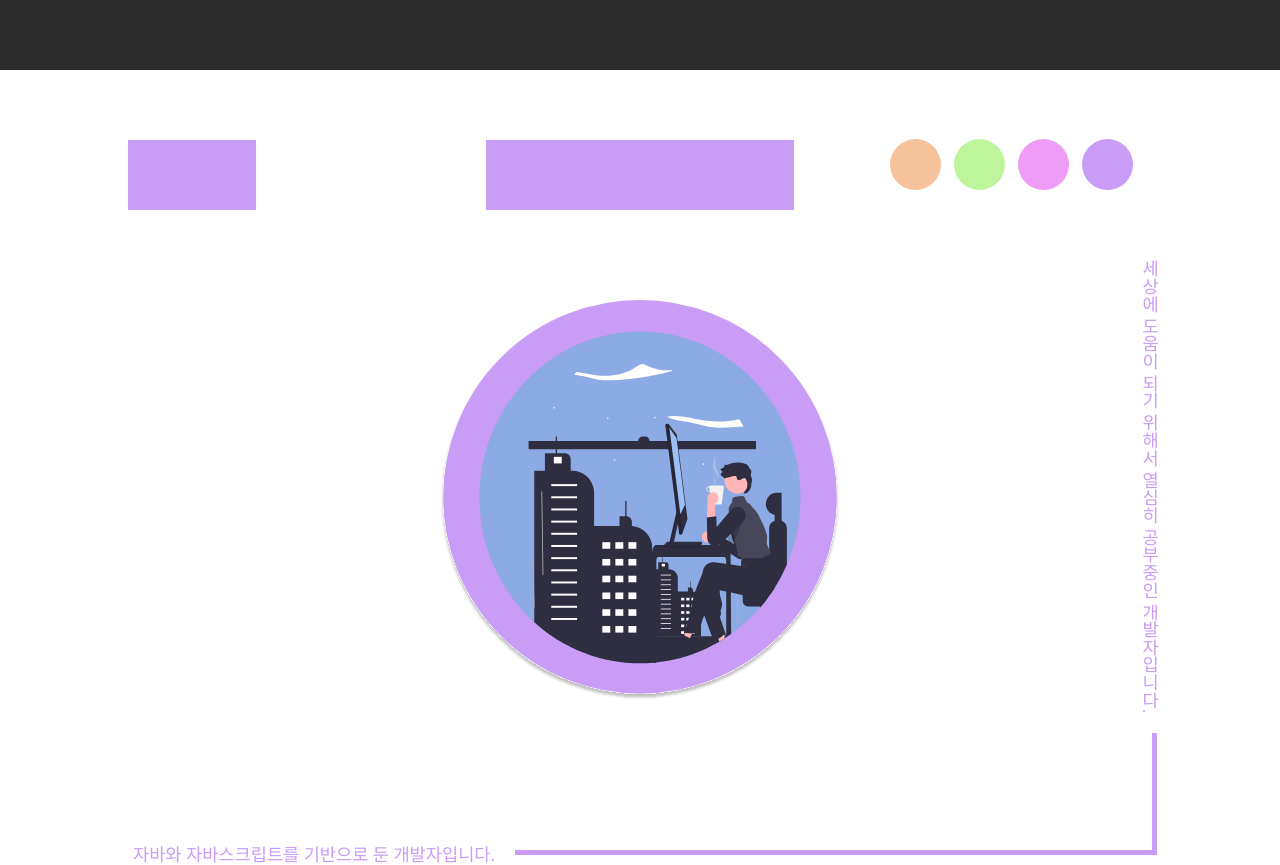
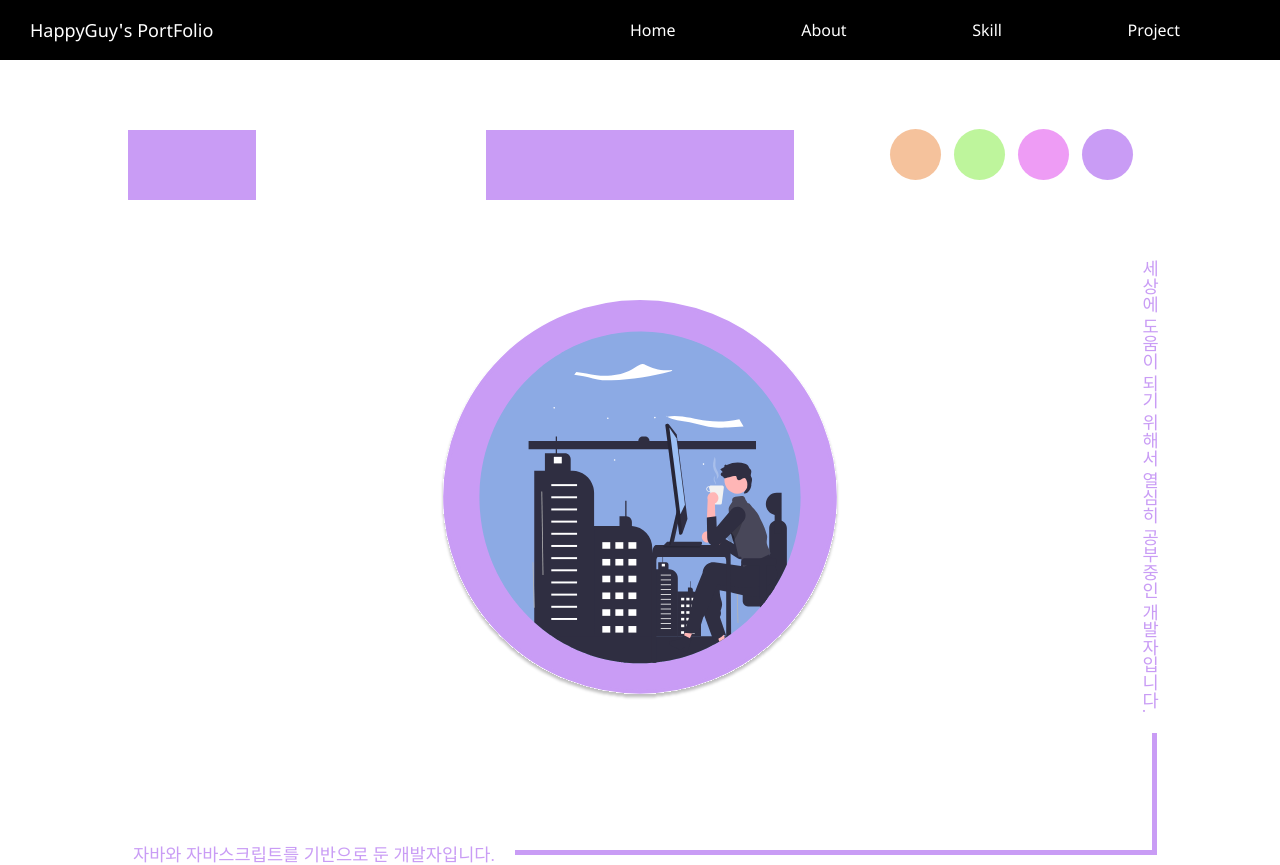
Before and after one commit to Ahnyeongjun/Portfolio_basic, a React app: page / in a window 1280 px wide. Shown: the top 865 px of the page. Built offline with nearby package versions, Linux system fonts and the light colour scheme; a web font is replaced by a local one.

Commit message:
[ADD] header

```diff
--- /dev/null
+++ b/src/component/Portfolio/HambugerMenu/HamburgerMenu.tsx
@@ -0,0 +1,64 @@
+import React, { useState } from 'react';
+
+import * as S from './styles';
+
+const HamburgerMenu = (props: any) => {
+    const [isOpen, SetIsOpen] = useState(false);
+
+    const UpdateIsOpen = () => {
+        SetIsOpen(!isOpen);
+    };
+    const onClickforHome = () => {
+        window.scrollTo({
+            top: 0,
+        });
+    };
+    const onClickforAbout = () => {
+        window.scrollTo({
+            top: 900,
+        });
+    };
+    const onClickforSkill = () => {
+        window.scrollTo({
+            top: 1900,
+        });
+    };
+    const onClickforProject = () => {
+        window.scrollTo({
+            top: 3100,
+        });
+    };
+    return (
+        <>
+            <S.HambugerWrapper onClick={UpdateIsOpen}>
+                {isOpen == true ? (
+                    <S.OpenWrapper>
+                        <S.Habuger_line className="active"></S.Habuger_line>
+                        <S.Menu scroll={props.scrollPosition} className="active">
+                            <S.Menu_list>
+                                <S.Menu_Item>
+                                    <S.Category_a onClick={onClickforHome}> Home</S.Category_a>
+                                </S.Menu_Item>
+                                <S.Menu_Item>
+                                    <S.Category_a onClick={onClickforAbout}> About</S.Category_a>
+                                </S.Menu_Item>
+                                <S.Menu_Item>
+                                    <S.Category_a onClick={onClickforSkill}> Skill</S.Category_a>
+                                </S.Menu_Item>{' '}
+                                <S.Menu_Item>
+                                    <S.Category_a onClick={onClickforProject}> Project</S.Category_a>
+                                </S.Menu_Item>
+                            </S.Menu_list>
+                        </S.Menu>
+                    </S.OpenWrapper>
+                ) : (
+                    <S.CloseWrapper>
+                        <S.Habuger_line></S.Habuger_line>
+                    </S.CloseWrapper>
+                )}
+            </S.HambugerWrapper>
+        </>
+    );
+};
+
+export default HamburgerMenu;
--- /dev/null
+++ b/src/component/Portfolio/HambugerMenu/styles.ts
@@ -0,0 +1,113 @@
+import styled from 'styled-components';
+
+export const HambugerWrapper = styled.div`
+    margin-top: 6px;
+    width: 50px;
+    height: 40px;
+    background: transparent;
+    display: none;
+    @media only screen and (max-width: 800px) {
+        display: flex;
+    }
+`;
+
+export const OpenWrapper = styled.div`
+    /* padding: 10px; */
+    display: inline-block;
+    cursor: pointer;
+    background-color: transparent;
+    border: 0;
+    margin: 0;
+    float: right;
+    position: relative;
+    z-index: 100;
+`;
+
+export const CloseWrapper = styled.div`
+    padding: 10px;
+    display: inline-block;
+    cursor: pointer;
+    background-color: transparent;
+    border: 0;
+    margin: 0;
+    float: right;
+    position: relative;
+    z-index: 100;
+    width: 20px;
+    height: 24px;
+`;
+
+export const Habuger_line = styled.div`
+    &,
+    ::before,
+    ::after {
+        display: inline-block;
+        cursor: pointer;
+        background-color: transparent;
+        border: 0;
+        margin: 0;
+        float: right;
+        z-index: 100;
+        width: 30px;
+        height: 3px;
+        background-color: white;
+        position: absolute;
+        left: 0;
+        content: '';
+        transition: background-color 0.1s 0.2s ease-in-out;
+    }
+    top: 50%;
+
+    position: relative;
+    ::before {
+        top: -10px;
+    }
+    ::after {
+        top: 10px;
+    }
+    &.active {
+        background-color: transparent;
+        ::before {
+            transform: translateY(10px) rotate(45deg);
+            transition: translateY(10px) rotate(45deg) 1s 2s ease-in-out;
+        }
+        ::after {
+            transform: translateY(-10px) rotate(-45deg);
+            transition: transform 1s 2s ease-in-out;
+        }
+    }
+`;
+
+export const Menu = styled.div<{ scroll: number }>`
+    color: white;
+    margin-top: 35px;
+    height: 230px;
+    width: 100vw;
+    background-color: ${(props) => (props.scroll < 20 ? '#1c1b37' : 'black')};
+    position: absolute;
+    top: 0;
+    right: -10;
+    transform: translateY(-200px);
+    &.active {
+        transform: translateY(0);
+        right: -50;
+    }
+`;
+
+export const Menu_list = styled.div`
+    list-style: none;
+    margin-top: 40px;
+    margin: 20px;
+`;
+export const Menu_Item = styled.div`
+    padding: 10px 0;
+    border-bottom: solid 1px gray;
+`;
+
+export const Category_a = styled.a`
+    color: white;
+    text-decoration: none;
+    :hover {
+        color: gray;
+    }
+`;
--- /dev/null
+++ b/src/component/Portfolio/header/HeaderContainer.tsx
@@ -0,0 +1,50 @@
+import React, { useEffect, useState } from 'react';
+import * as S from './styles';
+
+import HamburgerMenu from '../HambugerMenu/HamburgerMenu';
+
+const HeaderContainer = (props: any) => {
+    const onClickforHome = () => {
+        window.scrollTo({
+            top: 0,
+        });
+    };
+    const onClickforAbout = () => {
+        window.scrollTo({
+            top: 900,
+        });
+    };
+    const onClickforSkill = () => {
+        window.scrollTo({
+            top: 1900,
+        });
+    };
+    const onClickforProject = () => {
+        window.scrollTo({
+            top: 3100,
+        });
+    };
+    return (
+        <>
+            <S.Header>
+                <S.Blog_Link>HappyGuy's PortFolio</S.Blog_Link>
+                <S.Blog_Category>
+                    <S.Category_item>
+                        <S.Category_a onClick={onClickforHome}> Home</S.Category_a>
+                    </S.Category_item>
+                    <S.Category_item>
+                        <S.Category_a onClick={onClickforAbout}> About</S.Category_a>
+                    </S.Category_item>
+                    <S.Category_item>
+                        <S.Category_a onClick={onClickforSkill}> Skill</S.Category_a>
+                    </S.Category_item>
+                    <S.Category_item>
+                        <S.Category_a onClick={onClickforProject}> Project</S.Category_a>
+                    </S.Category_item>
+                </S.Blog_Category>
+                <HamburgerMenu scrollPosition={props.scrollPosition} />
+            </S.Header>
+        </>
+    );
+};
+export default HeaderContainer;
--- /dev/null
+++ b/src/component/Portfolio/header/styles.ts
@@ -0,0 +1,75 @@
+import styled from 'styled-components';
+
+export const Header = styled.header`
+    grid-area: header;
+    //sticky 헤더 고정
+    height: 60px;
+    position: sticky;
+    top: 0;
+    display: flex;
+    background: black;
+    justify-content: space-between;
+    z-index: 100;
+
+    @media only screen and (max-width: 800px) {
+        width: 100vw;
+    }
+`;
+export const autoMargin = styled.div`
+    width: 1300px;
+    margin: auto;
+    @media only screen and (max-width: 1300px) {
+        width: 100vw;
+    }
+`;
+export const Blog_Link = styled.a`
+    cursor: pointer;
+    padding: 21px 0 0 30px;
+    width: 200px;
+    height: 18px;
+    color: white;
+    font-size: 18px;
+    :link {
+        text-decoration: none;
+    }
+    @media only screen and (max-width: 800px) {
+        font-size: 1rem;
+        padding-left: 20px;
+    }
+`;
+
+export const Blog_Category = styled.ul`
+    margin-right: 100px;
+    display: flex;
+    justify-content: space-between;
+    align-items: center;
+    width: 550px;
+    @media only screen and (max-width: 1200px) {
+        width: 400px;
+        margin-right: 60px;
+    }
+    @media only screen and (max-width: 1000px) {
+        width: 350px;
+        margin-right: 40px;
+    }
+    @media only screen and (max-width: 800px) {
+        display: none;
+    }
+`;
+
+export const Category_item = styled.li`
+    cursor: pointer;
+    width: auto;
+    color: white;
+    :hover {
+        color: gray;
+    }
+`;
+
+export const Category_a = styled.a`
+    color: white;
+    text-decoration: none;
+    :hover {
+        color: gray;
+    }
+`;
--- a/src/component/Portfolio/intro/style.ts
+++ b/src/component/Portfolio/intro/style.ts
@@ -1,11 +1,11 @@
 import styled, { keyframes } from 'styled-components';
 
 export const Intro = styled.div`
-    height: calc(100vh - 70px);
-    min-height: 830px; //900px 70은 header
+    height: calc(100vh - 60px);
+    min-height: 830px; //900px 60은 header
 
     @media only screen and (max-width: 500px) {
-        height: calc(60vh - 70px);
+        height: calc(60vh - 60px);
         min-height: 600px;
     }
 `;
--- a/src/component/Portfolio/portfolioPage.tsx
+++ b/src/component/Portfolio/portfolioPage.tsx
@@ -4,19 +4,20 @@ import About from './about/about';
 import Intro from './intro/intro';
 import Project from './project/project';
 import Footer from './footer/footer';
+import Header from './header/HeaderContainer';
 import * as S from './style';
 
 const portfolioPage = () => {
     return (
         <S.portfolio>
-            <S.Header></S.Header>
+            <Header />
             <S.autoMargin>
-                <Intro></Intro>
-                <About></About>
-                <Skill></Skill>
-                <Project></Project>
+                <Intro />
+                <About />
+                <Skill />
+                <Project />
             </S.autoMargin>
-            <Footer></Footer>
+            <Footer />
         </S.portfolio>
     );
 };
--- a/src/component/Portfolio/style.ts
+++ b/src/component/Portfolio/style.ts
@@ -1,14 +1,5 @@
 import styled, { keyframes } from 'styled-components';
 
-export const Header = styled.div`
-    height: 70px;
-    width: 100vw;
-    z-index: 100;
-    top: 0;
-
-    position: sticky;
-    background: #2c2c2c;
-`;
 export const portfolio = styled.div`
     height: auto;
 
```
